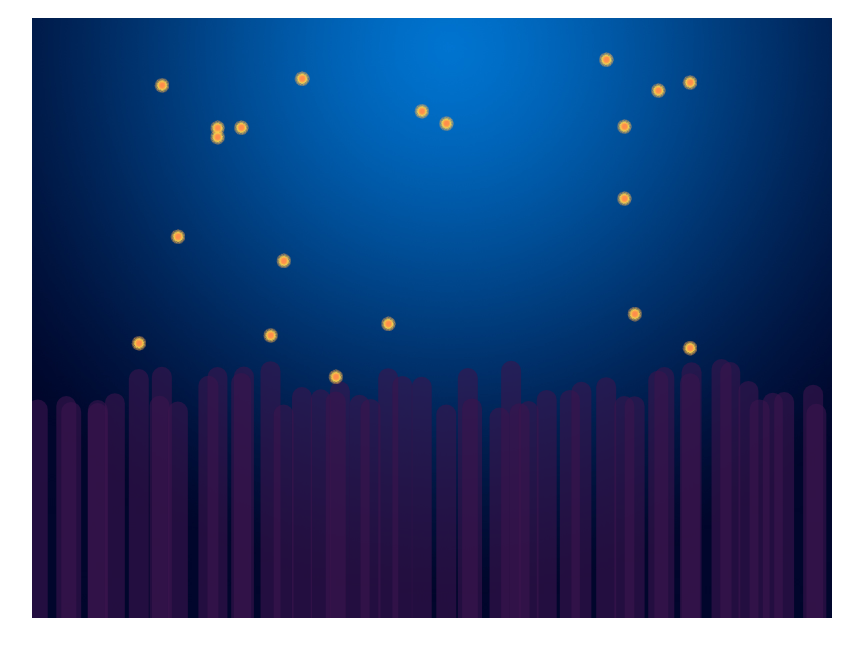
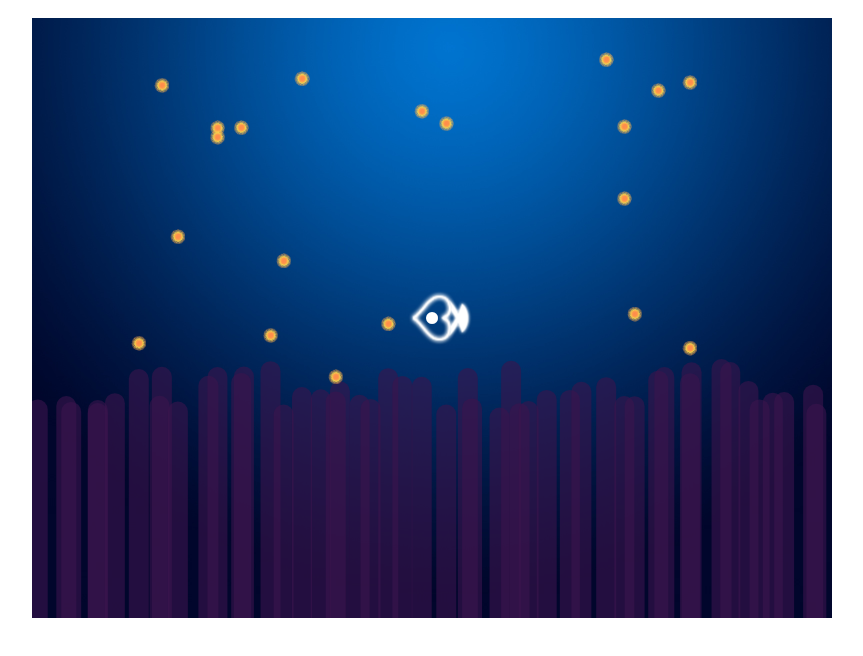
Before and after one commit to Elton9527/tinyFish, a plain HTML site: page index.html in a window 1280 px wide. Shown: the whole page, without its empty margins (208-1071 px from the left). Drawn offline with Linux system fonts and the light colour scheme.

Commit message:
绘制鱼妈妈

```diff
--- a/index.html
+++ b/index.html
@@ -45,6 +45,7 @@
 	<script type="text/javascript" src="js/background.js"></script>
 	<script type="text/javascript" src="js/ane.js"></script>
 	<script type="text/javascript" src="js/fruit.js"></script>
+	<script type="text/javascript" src="js/mom.js"></script>
 
 </body>
 </html>
--- a/js/main.js
+++ b/js/main.js
@@ -8,6 +8,10 @@ var lastTime;  // 上一帧执行的时间
 var deltaTime; // 两帧间隔的时间差
 
 var bgPic = new Image();
+
+var ane;
+var fruit;
+var mom;
 
 var canWidth;  // 画布宽度
 var canHeight; // 画布高度
@@ -40,6 +44,10 @@ function init(){
     fruit = new fruitObj();
     fruit.init();
 
+    // 初始化鱼妈妈
+    mom = new momObj();
+    mom.init();
+
 }
 
 function gameloop(){
@@ -58,5 +66,9 @@ function gameloop(){
 	//监控果实的数量
 	fruitMonitor();
 
+	ctx1.clearRect(0, 0, canWidth, canHeight);
+	//绘制鱼妈妈
+	mom.draw();
+
 	//console.log(deltaTime);
 }
--- /dev/null
+++ b/js/mom.js
@@ -0,0 +1,29 @@
+//鱼妈妈
+var  momObj = function()
+{
+	this.x ;
+	this.y;
+	this.bigEye = new Image();
+	this.bigBody = new Image();
+	this.bigTail = new Image();
+
+}
+
+momObj.prototype.init = function()
+{
+	this.x = canWidth * 0.5;
+	this.y = canHeight * 0.5;
+	this.bigEye.src = "./src/bigEye0.png";
+	this.bigBody.src = "./src/bigSwim0.png";
+	this.bigTail.src = "./src/bigTail0.png";
+}
+
+momObj.prototype.draw = function()
+{
+	ctx1.save();
+	ctx1.translate(this.x, this.y);
+	ctx1.drawImage(this.bigEye, -this.bigEye.width * 0.5, -this.bigEye.height * 0.5);
+	ctx1.drawImage(this.bigBody, -this.bigBody.width * 0.5, -this.bigBody.height * 0.5);
+	ctx1.drawImage(this.bigTail, -this.bigTail.width * 0.5 +30 , -this.bigTail.height * 0.5);
+	ctx1.restore();
+}
```
